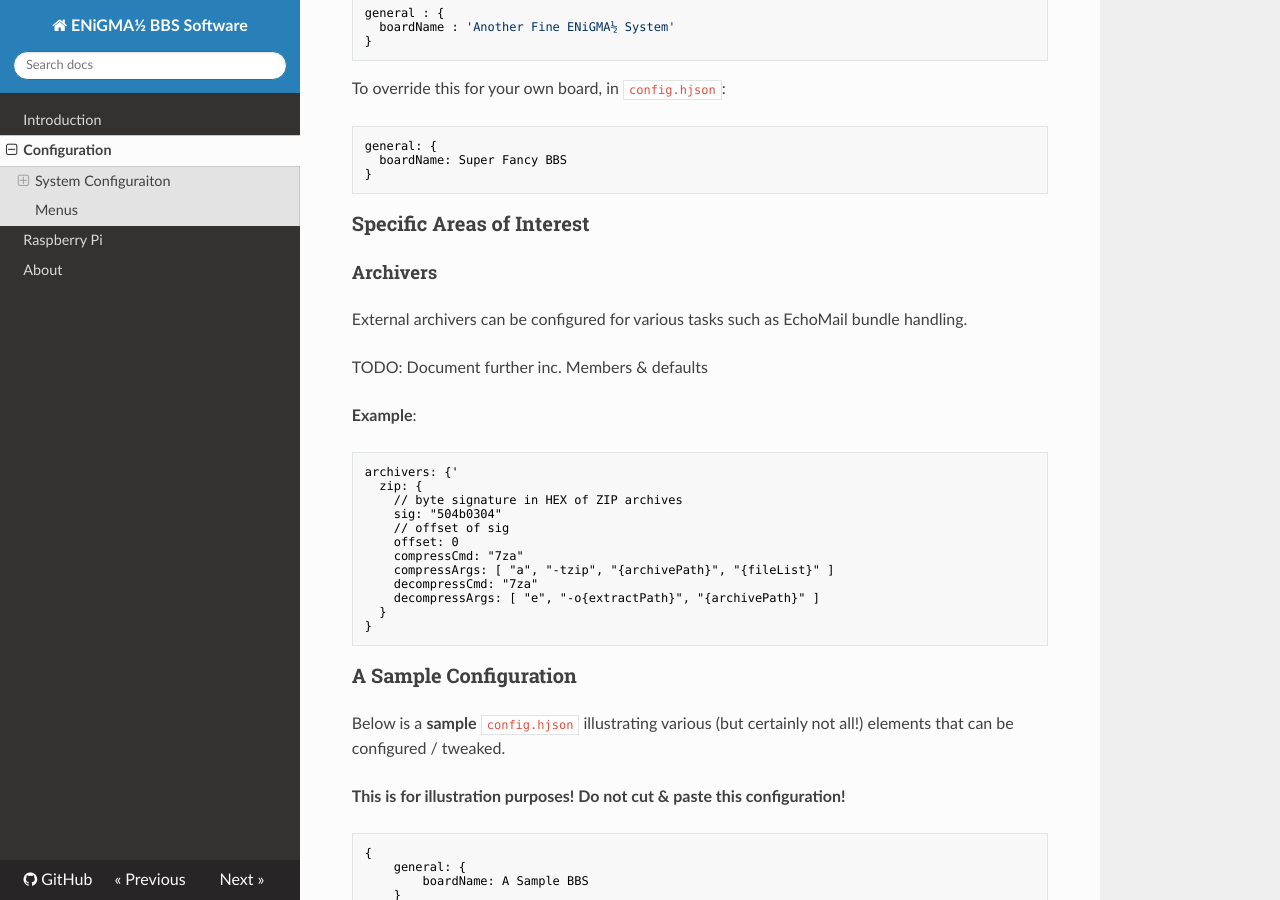
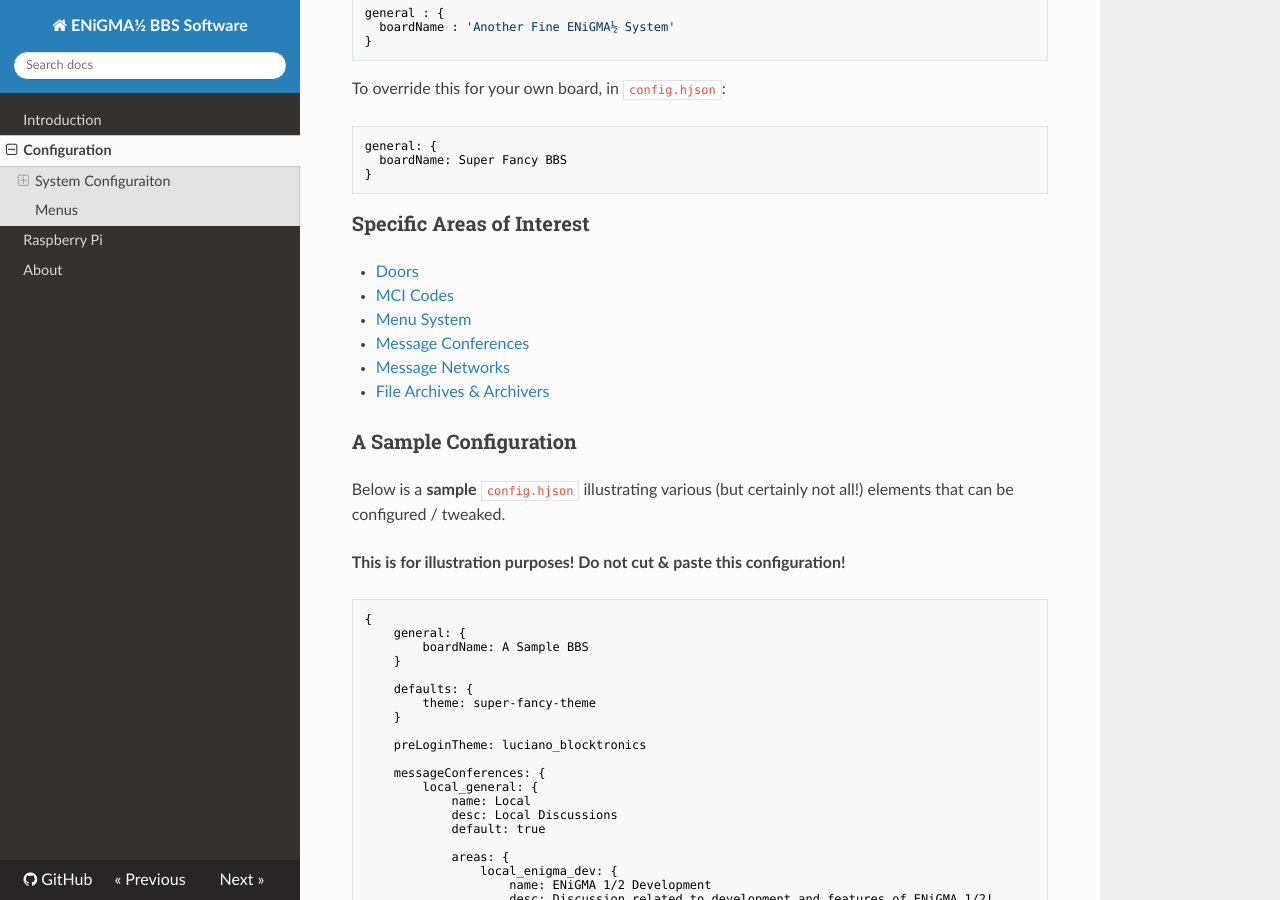
Before and after one commit to NuSkooler/enigma-bbs, an MkDocs documentation site: the page built from docs/config.md, in a window 1280 px wide and 900 px high, scrolled down 688 px. Built offline with MkDocs 1.6.1, drawn with Linux system fonts in a browser that asks for light colours; nearby versions of some CDN libraries; old or Windows-style settings are respelled for this version of MkDocs.

Commit message:
Additional doc updates for upcoming file base release

````diff
--- a/docs/config.md
+++ b/docs/config.md
@@ -25,28 +25,13 @@ general: {
 ```
 
 ### Specific Areas of Interest
+* [Doors](doors.md)
+* [MCI Codes](mci.md)
+* [Menu System](menu_system.md)
+* [Message Conferences](msg_conf_area.md)
+* [Message Networks](msg_networks.md)
+* [File Archives & Archivers](archives.md)
 
-#### Archivers
-External archivers can be configured for various tasks such as EchoMail bundle handling.
-
-TODO: Document further inc. Members & defaults
-
-**Example**:
-
-```hjson
-archivers: {'
-  zip: {
-    // byte signature in HEX of ZIP archives
-    sig: "504b0304"
-    // offset of sig
-	offset: 0
-	compressCmd: "7za"
-	compressArgs: [ "a", "-tzip", "{archivePath}", "{fileList}" ]
-	decompressCmd: "7za"
-	decompressArgs: [ "e", "-o{extractPath}", "{archivePath}" ]
-  }
-}
-```
 
 ### A Sample Configuration
 Below is a **sample** `config.hjson` illustrating various (but certainly not all!) elements that can be configured / tweaked.
````
Also changed, not shown: docs/index.md (+15 -9 lines).
